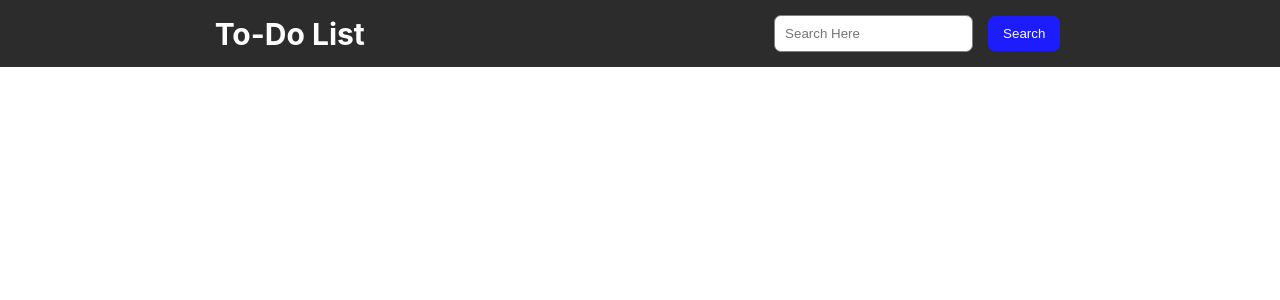
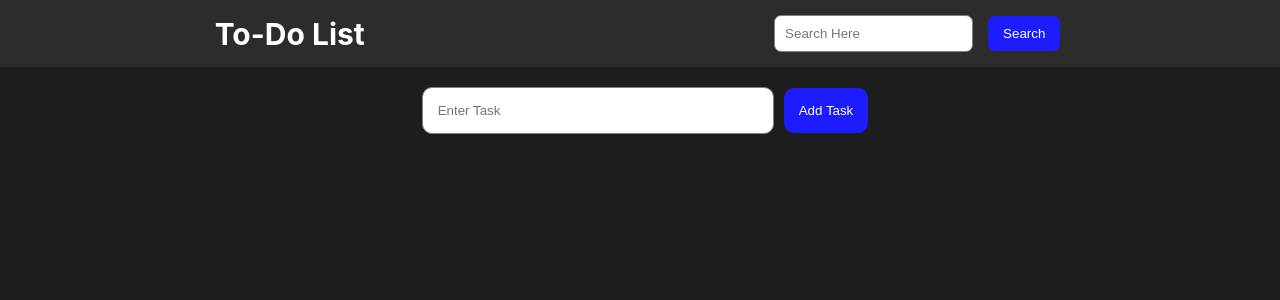
Before and after one commit to muteenk/To-Do-List-React, a React (Create React App) app: page / in a window 1280 px wide. Shown: the top 300 px of the page. Built offline with nearby package versions, Linux system fonts and the light colour scheme.

Commit message:
designed the add task bar

```diff
--- a/src/App.css
+++ b/src/App.css
@@ -36,3 +36,31 @@ nav .search button:hover{
   cursor: pointer;
   background-color: rgb(0, 0, 175);
 }
+
+
+
+
+/* Add Todo input bar  */
+
+.makeToDo{
+  display: flex;
+  align-items: center;
+  justify-content: center;
+  margin: 20px auto;
+}
+
+.makeToDo input{
+  width: 25%;
+  padding: 15px;
+  border: 1px solid gray;
+  border-radius: 10px;
+  margin: auto 10px;
+}
+
+.makeToDo button{
+  background-color: rgb(28, 28, 255);
+  color: white;
+  padding: 15px;
+  border: none;
+  border-radius: 10px;
+}
--- a/src/App.js
+++ b/src/App.js
@@ -1,10 +1,12 @@
 import './App.css';
 import Nav from './components/Nav'
+import AddTodo from './components/AddTodo'
 
 function App() {
   return (
     <>
       <Nav/>
+      <AddTodo/>
     </>
   );
 }
--- /dev/null
+++ b/src/components/AddTodo.jsx
@@ -0,0 +1,12 @@
+import React from 'react'
+
+const AddTodo = () => {
+    return (
+        <div className="makeToDo">
+            <input type="text" name="AddToDo" placeholder="Enter Task" />
+            <button> Add Task </button>
+        </div>
+    )
+}
+
+export default AddTodo;
--- a/src/index.css
+++ b/src/index.css
@@ -6,6 +6,7 @@ body {
     sans-serif;
   -webkit-font-smoothing: antialiased;
   -moz-osx-font-smoothing: grayscale;
+  background-color: rgb(29, 29, 29);
 }
 
 code {
```
